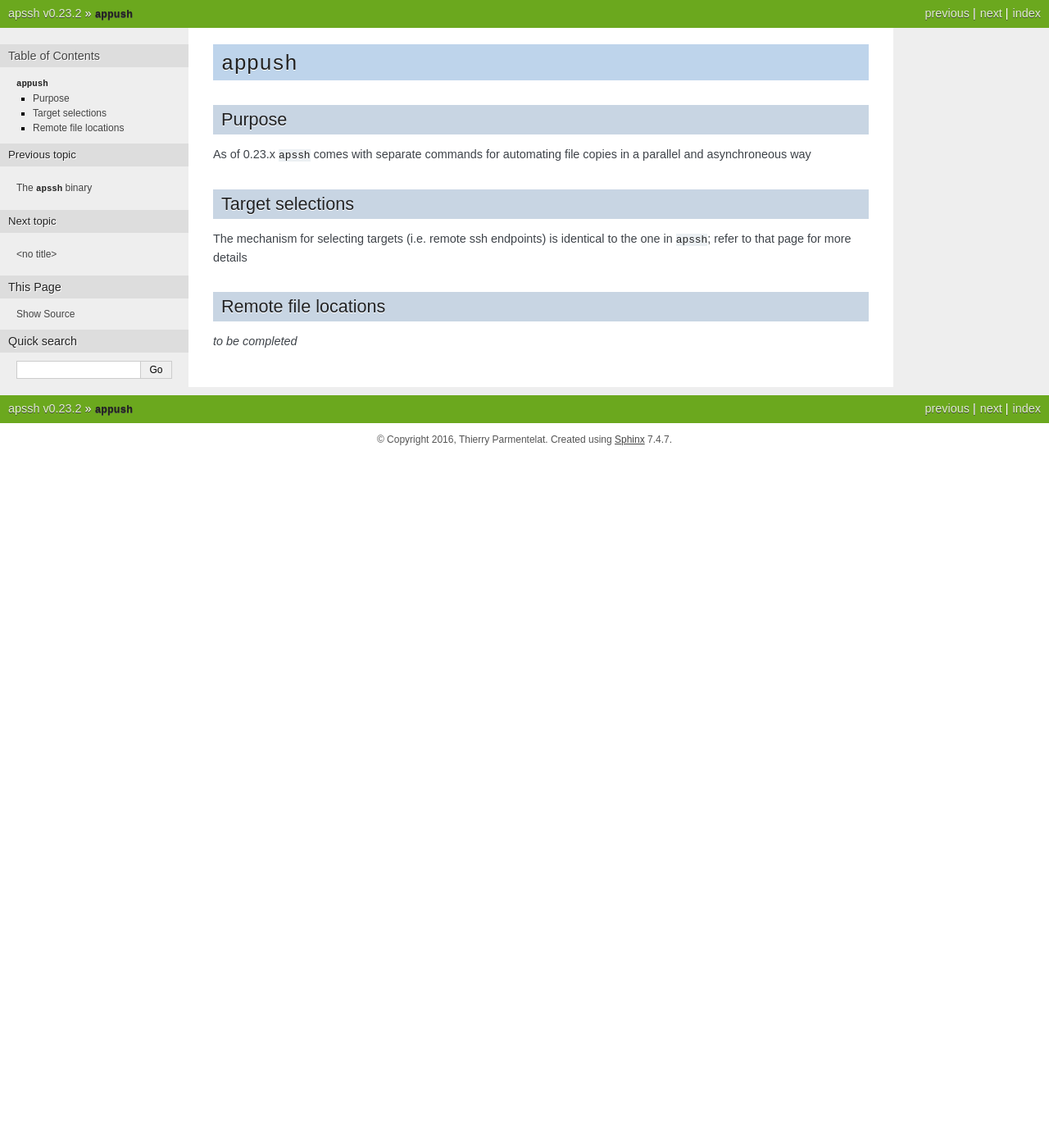
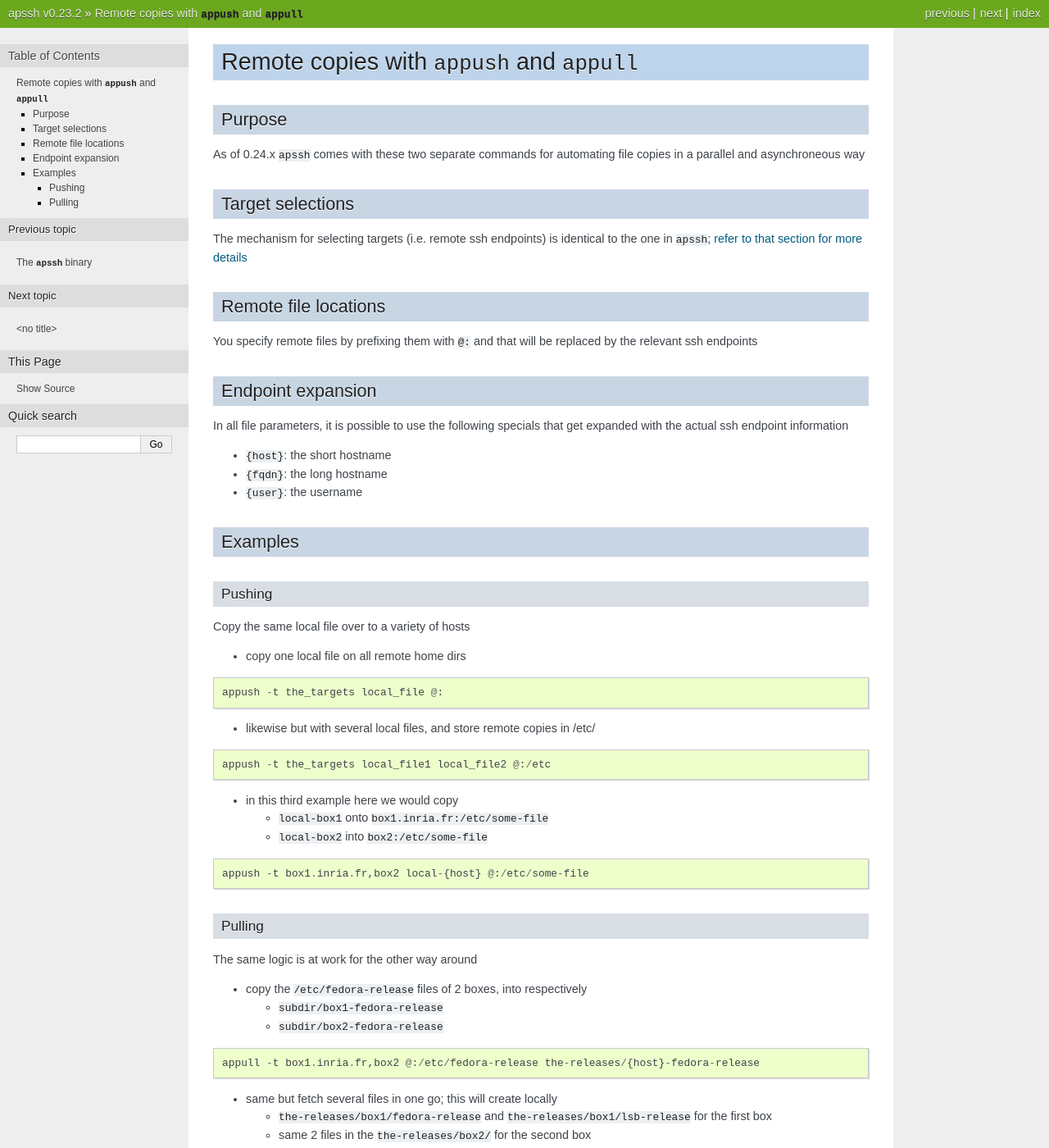
Before and after one commit to parmentelat/apssh, a Sphinx documentation site: the page built from sphinx/README-appush.md, in a window 1280 px wide and 1400 px high. Shown: the whole window at 82% size. Built offline with Sphinx 7.4.7, drawn with Linux system fonts in a browser that asks for light colours; some of the changed text lies outside the part shown.

Commit message:
yet another pass at the documentation
remove apsssh.cli.py from the autodoc
better describe appush & appull
review section on targets selection to account for #15
fewer sphinx warnings

````diff
--- a/sphinx/README-appush.md
+++ b/sphinx/README-appush.md
@@ -1,15 +1,69 @@
-# `appush`
+# Remote copies with `appush` and `appull`
 
 ## Purpose
 
-As of 0.23.x `apssh` comes with separate commands for automating file copies
-in a parallel and asynchroneous way
+As of 0.24.x `apssh` comes with these two separate commands for automating file
+copies in a parallel and asynchroneous way
 
 ## Target selections
 
 The mechanism for selecting targets (i.e. remote ssh endpoints) is identical to
-the one in `apssh`; refer to that page for more details
+the one in `apssh`; <a href="README-apssh.html#targets-selection">refer to that section for more details</a>
 
 ## Remote file locations
 
-*to be completed*
+You specify remote files by prefixing them with `@:` and that will be replaced by the relevant ssh endpoints
+
+## Endpoint expansion
+
+In all file parameters, it is possible to use the following specials that get expanded with the actual ssh endpoint information
+
+* `{host}`: the short hostname
+* `{fqdn}`: the long hostname
+* `{user}`: the username
+
+## Examples
+
+### Pushing
+
+Copy the same local file over to a variety of hosts
+
+- copy one local file on all remote home dirs
+
+```
+appush -t the_targets local_file @:
+```
+- likewise but with several local files, and store remote copies in /etc/
+
+```
+appush -t the_targets local_file1 local_file2 @:/etc
+```
+
+- in this third example here we would copy
+  - `local-box1` onto `box1.inria.fr:/etc/some-file`
+  - `local-box2` into `box2:/etc/some-file`
+
+```
+appush -t box1.inria.fr,box2 local-{host} @:/etc/some-file
+```
+
+
+### Pulling
+
+The same logic is at work for the other way around
+
+- copy the `/etc/fedora-release` files of 2 boxes, into respectively
+  - `subdir/box1-fedora-release`
+  - `subdir/box2-fedora-release`
+
+```
+appull -t box1.inria.fr,box2 @:/etc/fedora-release the-releases/{host}-fedora-release
+```
+
+- same but fetch several files in one go; this will create locally
+  - `the-releases/box1/fedora-release` and  `the-releases/box1/lsb-release` for the first box
+  - same 2 files in the `the-releases/box2/` for the second box
+
+```
+appull -t -t box1.inria.fr,box2 @:/etc/fedora-release @:/etc/lsb-release the-releases/{host}/
+```
--- a/sphinx/conf.py
+++ b/sphinx/conf.py
@@ -87,7 +87,7 @@ version = __version__
 #
 # This is also used if you do content translation via gettext catalogs.
 # Usually you set "language" from the command line for these cases.
-language = None
+language = 'en'
 
 # There are two options for replacing |today|: either, you set today to some
 # non-false value, then it is used:
@@ -162,7 +162,7 @@ html_title = 'apssh v' + version
 # Add any paths that contain custom static files (such as style sheets) here,
 # relative to this directory. They are copied after the builtin static files,
 # so a file named "default.css" will overwrite the builtin "default.css".
-html_static_path = ['_static']
+#html_static_path = ['_static']
 
 # If not None, a 'Last updated on:' timestamp is inserted at every page
 # bottom, using the given strftime format.
````
Also changed, not shown: sphinx/API.rst (+0 -8 lines), sphinx/README-apssh.md (+38 -13 lines).
